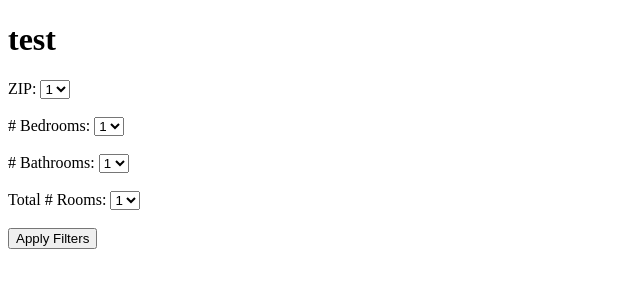
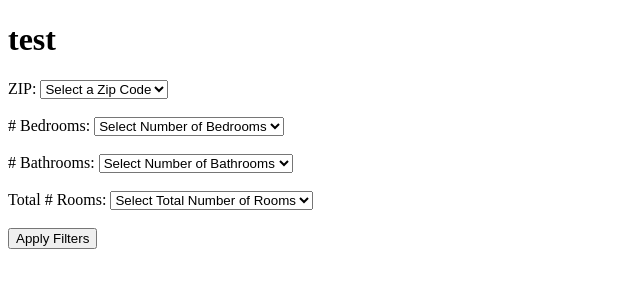
Before and after one commit to jeremybar32093/philadelphia_housing_dashboard, a Flask app: page / in a window 1280 px wide. Shown: the top 300 px of the page, without its empty margins (0-640 px from the left). Run offline with Flask 2, Linux system fonts and the light colour scheme; tables that the repository leaves empty hold one stand-in row (values such as "Sample post"); some libraries are stand-ins or nearby versions.

Commit message:
Updated index.html; added default value to be shown in existing dropdowns

```diff
--- a/housing_app/templates/index.html
+++ b/housing_app/templates/index.html
@@ -12,6 +12,7 @@
     <form action="">
         <label for="zip">ZIP: </label>
         <select name="zip" id="zip">
+            <option value="no_selection" disabled selected value>Select a Zip Code</option>
           {% for item in zip_codes %}
             <option value="{{ item }}">{{ item[0] }}</option>
           {% endfor %}
@@ -19,6 +20,7 @@
         <br><br>
         <label for="number_bedrooms"># Bedrooms: </label>
         <select name="number_bedrooms" id="number_bedrooms">
+            <option value="no_selection" disabled selected value>Select Number of Bedrooms</option>
           {% for item in number_bedrooms %}
             <option value="{{ item }}">{{ item[0] }}</option>
           {% endfor %}
@@ -26,6 +28,7 @@
         <br><br>
         <label for="number_bathrooms"># Bathrooms: </label>
         <select name="number_bathrooms" id="number_bathrooms">
+            <option value="no_selection" disabled selected value>Select Number of Bathrooms</option>
           {% for item in number_bathrooms %}
             <option value="{{ item }}">{{ item[0] }}</option>
           {% endfor %}
@@ -33,6 +36,7 @@
         <br><br>
         <label for="total_rooms">Total # Rooms: </label>
         <select name="total_rooms" id="total_rooms">
+            <option value="no_selection" disabled selected value>Select Total Number of Rooms</option>
           {% for item in total_rooms %}
             <option value="{{ item }}">{{ item[0] }}</option>
           {% endfor %}
```
